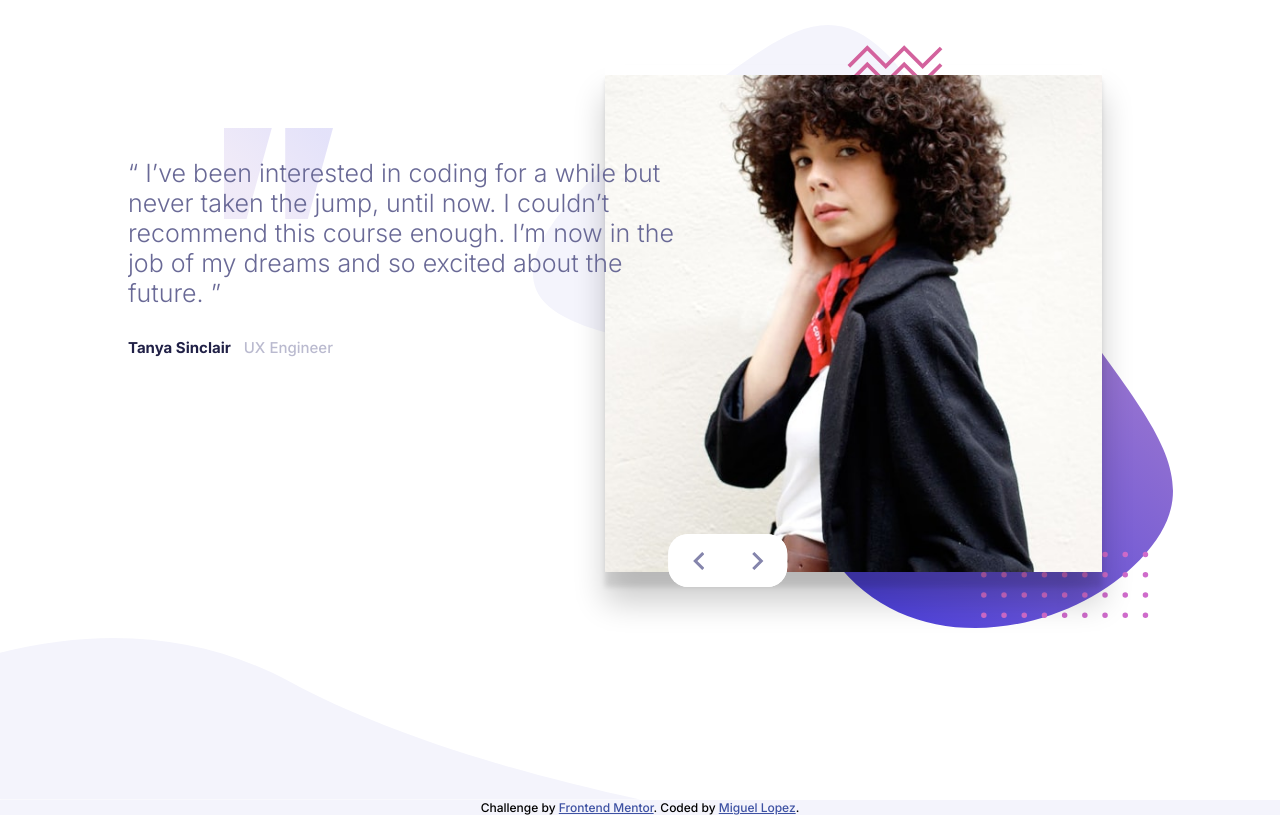
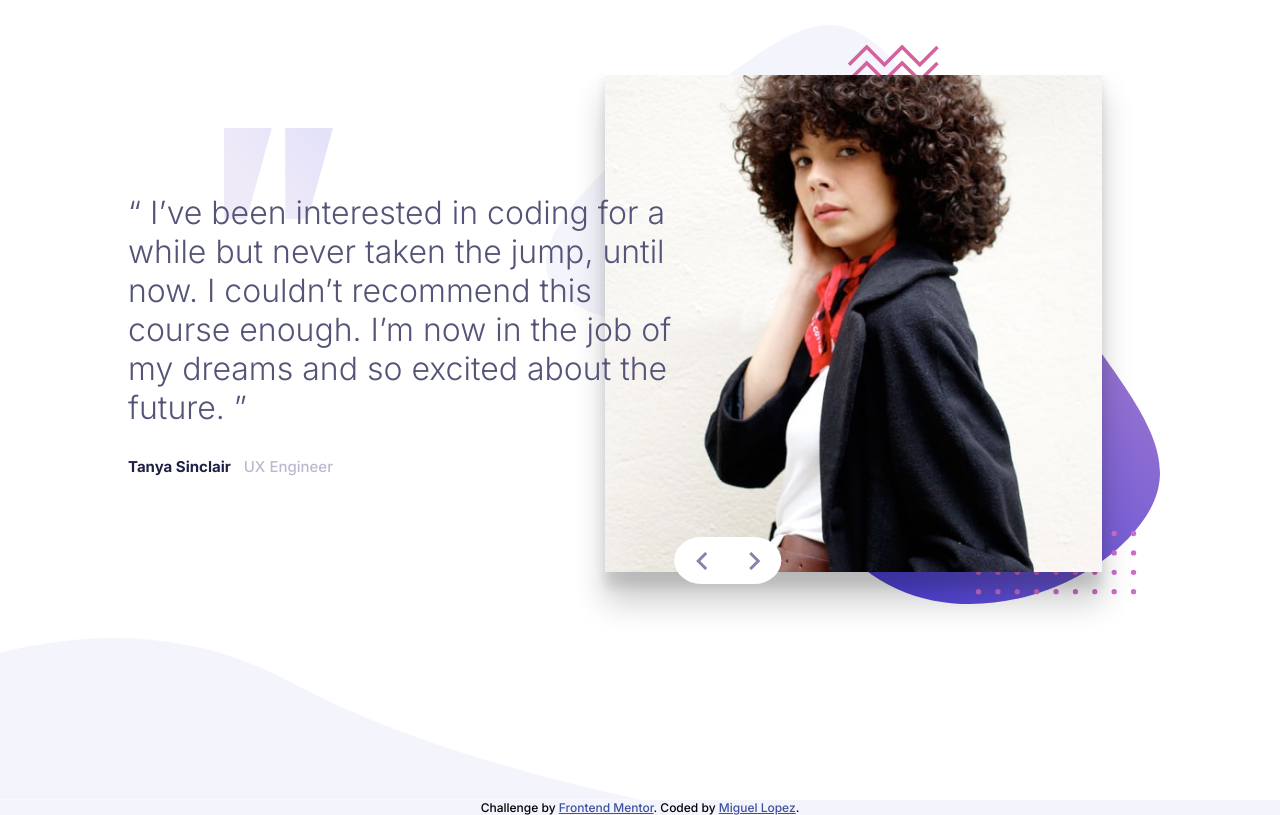
Before and after one commit to miguellopez-dev/Coding-Bootcamp-Testimonials-Slider, a plain HTML site: page index.html in a window 1280 px wide. Drawn offline with Linux system fonts and the light colour scheme.

Commit message:
fixed button curve, and button size more mobile. fixed comment section on desktop view to be in middle. added names to buttons

```diff
--- a/index.html
+++ b/index.html
@@ -21,16 +21,8 @@
 
 		<title>Frontend Mentor | Coding Bootcamp Testimonials Slider</title>
 
-		<!-- Feel free to remove these styles or customise in your own stylesheet 👍 -->
-		<style>
-			/* .attribution {
-				font-size: 11px;
-				text-align: center;
-			}
-			.attribution a {
-				color: hsl(228, 45%, 44%);
-			} */
-		</style>
+
+
 	</head>
 	<body>
 		<main>
@@ -60,8 +52,8 @@
 					<div class="image">
 						<img src="./images/image-john.jpg" alt="picture of john" />
 						<div class="buttons">
-							<button><span class="left"></span></button>
-							<button><span class="right"></span></button>
+							<button name="left"><span class="left"></span></button>
+							<button name="right"><span class="right"></span></button>
 						</div>
 					</div>
 				</div>
--- a/styles/style.scss
+++ b/styles/style.scss
@@ -21,7 +21,7 @@ main {
 p {
 	display: inline-block;
 	font-weight: 300;
-	color: hsl(240, 18%, 50%);
+	color: hsl(240, 18%, 40%);
 	font-size: 1.9rem;
 }
 
@@ -59,7 +59,8 @@ h3 {
 		.buttons {
 			display: flex;
 			background: #ffffff;
-			border-radius: 2rem;
+			border-radius: 50%;
+
 			position: absolute;
 			bottom: 13%;
 			left: 50%;
@@ -67,17 +68,25 @@ h3 {
 
 			button {
 				border: none;
-				border-radius: 2rem;
+				border-top-left-radius: 55%;
+				border-bottom-left-radius: 55%;
 				padding: 1rem;
 				background: #ffffff;
 				width: 50%;
+			}
+
+			button:nth-child(2) {
+				border-top-right-radius: 55%;
+				border-bottom-right-radius: 55%;
+				border-top-left-radius: 0;
+				border-bottom-left-radius: 0;
 			}
 
 			.left {
 				background: url('../images/icon-prev.svg');
 				background-repeat: no-repeat;
 				background-position: center;
-				padding: 2rem 2rem 2rem 1.5rem;
+				padding: 1rem;
 				cursor: pointer;
 			}
 
@@ -85,7 +94,8 @@ h3 {
 				background: url('../images/icon-next.svg');
 				background-repeat: no-repeat;
 				background-position: center;
-				padding: 2rem;
+				padding: 1rem;
+
 				cursor: pointer;
 			}
 		}
@@ -94,7 +104,7 @@ h3 {
 	img {
 		width: 100%;
 
-		box-shadow: 0 15px 5px rgba(0, 0, 0, 0.1), 0 30px 30px rgba(0, 0, 0, 0.2);
+		box-shadow: 0 15px 10px rgba(0, 0, 0, 0.1), 0 30px 30px rgba(0, 0, 0, 0.2);
 	}
 }
 .top-container2 {
@@ -190,7 +200,7 @@ footer {
 	}
 
 	.buttons {
-		width: 20%;
+		width: 18%;
 		height: 8%;
 		margin: auto;
 		top: 90%;
@@ -270,7 +280,7 @@ footer {
 		left: 29% !important;
 		bottom: 0 !important;
 		top: 75% !important;
-		height: 9%;
+		height: 8%;
 	}
 
 	.quote {
@@ -283,13 +293,17 @@ footer {
 	}
 }
 
-@media screen and (min-width: 1145px) and (max-width: 1200px) {
+@media screen and (min-width: 1145px) {
 	.comment1,
 	.comment2 {
-		margin-top: 20%;
+		margin-top: 15%;
 		padding-top: 6.5rem;
 		p {
-			font-size: 2.7rem;
+			font-size: 3.2rem;
 		}
 	}
+
+	.bg {
+		background-size: 72%;
+	}
 }
```
Also changed, not shown: styles/style.css, 1 other file.
